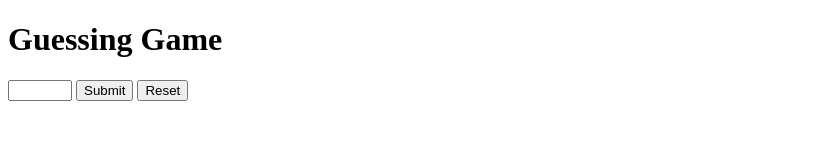
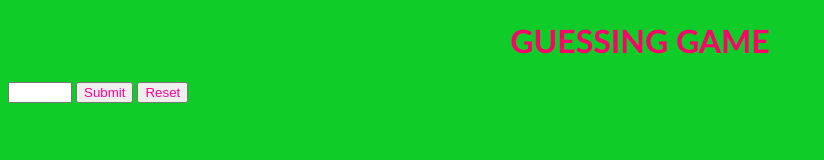
Before and after one commit to santhiyashivanya/guessingGame, a plain HTML site: page index.html in a window 1280 px wide. Shown: the whole page, without its empty margins (0-824 px from the left). Drawn offline with Linux system fonts and the light colour scheme.

Commit message:
first commit

```diff
--- a/index.html
+++ b/index.html
@@ -5,10 +5,15 @@
     <meta http-equiv="X-UA-Compatible" content="IE=edge">
     <meta name="viewport" content="width=device-width, initial-scale=1.0">
     <title>Guessing Game</title>
+    <style>
+        body {background-color: rgb(16, 204, 41);}
+        h1   {color: rgb(255, 0, 106);}
+        button   {color: rgb(255, 0, 149);}
+        </style>
 </head>
 <body>
 
-    <h1>Guessing Game</h1>
+    <h1 style="text-align:center;font-weight: bolder;font-family: 'Trebuchet MS', 'Lucida Sans Unicode', 'Lucida Grande', 'Lucida Sans', Arial, sans-serif;"> GUESSING GAME</h1>
 
     <input type="number" name="number" id="number-input" min="1" max="100">
 
```
